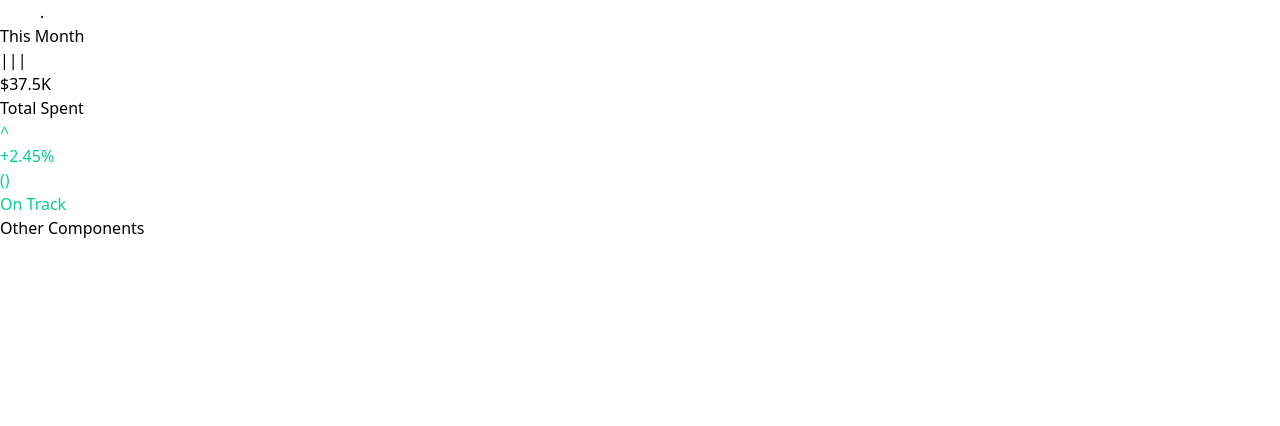
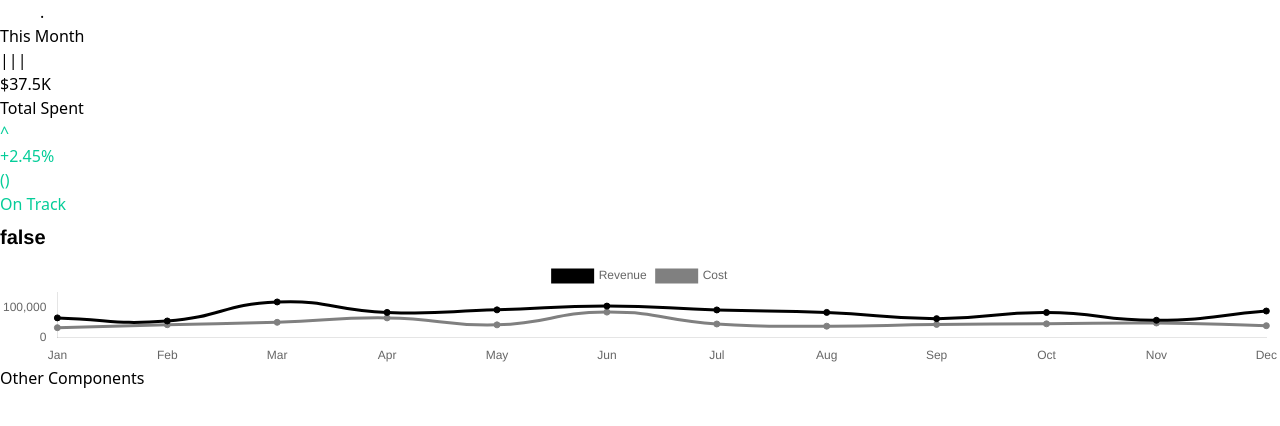
Before and after one commit to Okeke-Divine/eric-chart-repo, a React (Vite) app: page / in a window 1280 px wide. Shown: the top 426 px of the page. Built offline with nearby package versions, Linux system fonts and the light colour scheme.

Commit message:
Created the line chart

```diff
--- a/src/components/chart.tsx
+++ b/src/components/chart.tsx
@@ -1,48 +1,17 @@
 // import {Chart as ChartJs, default}
-import { Line } from 'react-chartjs-2';
+import { Chart as ChartJs, defaults } from "chart.js/auto";
+import { Line } from "react-chartjs-2";
+import sourceData from "../data/sourceData.json";
 
-const data = {
-  labels: ['January', 'February', 'March', 'April', 'May', 'June', 'July'],
-  datasets: [
-    {
-      label: 'My First dataset',
-      fill: false,
-      lineTension: 0.1,
-      backgroundColor: 'rgba(75,192,192,0.4)',
-      borderColor: 'rgba(75,192,192,1)',
-      borderCapStyle: 'butt',
-      borderDash: [],
-      borderDashOffset: 0.0,
-      borderJoinStyle: 'miter',
-      pointBorderColor: 'rgba(75,192,192,1)',
-      pointBackgroundColor: '#fff',
-      pointBorderWidth: 1,
-      pointHoverRadius: 5,
-      pointHoverBackgroundColor: 'rgba(75,192,192,1)',
-      pointHoverBorderColor: 'rgba(220,220,220,1)',
-      pointHoverBorderWidth: 2,
-      pointRadius: 1,
-      pointHitRadius: 10,
-      data: [65, 59, 80, 81, 56, 55, 40]
-    }
-  ]
-};
+defaults.maintainAspectRatio = false;
+defaults.responsive = true;
 
+defaults.plugins.title.display = true;
+defaults.plugins.title.align = "start";
+defaults.plugins.title.font.size = 20;
+defaults.plugins.title.color = "black";
 
-const options = {
-  scales: {
-    yAxes: [
-      {
-        ticks: {
-          beginAtZero: true
-        }
-      }
-    ]
-  }
-};
-
-
-export default function ChartComponent() {
+function ChartComponent() {
   return (
     <>
       <div className="bg-white p-10 rounded-2xl shadow-md">
@@ -55,10 +24,10 @@ export default function ChartComponent() {
           </div>
           <div>|||</div>
         </div>
-        <div className="flex mt-5">
-          <div className="w-1/4">
+        <div className="block md:flex mt-5 flex-wrap">
+          <div className="w-full md:w-1/4">
             <div className="text-4xl font-bold">$37.5K</div>
-            <div className="flex justify-between items-center">
+            <div className="flex justify-between items-center flex-wrap">
               <div className="text-gray-400">Total Spent</div>
               <div className="cs-text-green font-semibold flex gap-x-2 items-center">
                 <div>^</div>
@@ -70,11 +39,56 @@ export default function ChartComponent() {
               <div>On Track</div>
             </div>
           </div>
-          <div className="w-3/4">
-            {/*<Line data={data} options={options} />*/}
+          <div className="mt-2 md:mt-0 w-full md:w-3/4">
+            {/* chart */}
+            <Line
+              data={{
+                labels: sourceData.map((data) => data.label),
+                datasets: [
+                  {
+                    label: "Revenue",
+                    data: sourceData.map((data) => data.revenue),
+                    backgroundColor: "black",
+                    borderColor: "black",
+                  },
+                  {
+                    label: "Cost",
+                    data: sourceData.map((data) => data.cost),
+                    backgroundColor: "gray",
+                    borderColor: "gray",
+                  },
+                ],
+              }}
+              options={{
+                elements: {
+                  line: {
+                    tension: 0.5,
+                  },
+                },
+                plugins: {
+                  title: {
+                    text: false,
+                  },
+                },
+                scales: {
+                  x: {
+                    grid: {
+                      display: false,
+                    },
+                  },
+                  y: {
+                    grid: {
+                      display: false,
+                    },
+                  },
+                },
+              }}
+            />
           </div>
         </div>
       </div>
     </>
   );
 }
+
+export default ChartComponent;
--- /dev/null
+++ b/src/data/sourceData.json
@@ -0,0 +1,62 @@
+[
+  {
+    "label": "Jan",
+    "revenue": 64854,
+    "cost": 32652
+  },
+  {
+    "label": "Feb",
+    "revenue": 54628,
+    "cost": 42393
+  },
+  {
+    "label": "Mar",
+    "revenue": 117238,
+    "cost": 50262
+  },
+  {
+    "label": "Apr",
+    "revenue": 82830,
+    "cost": 64731
+  },
+  {
+    "label": "May",
+    "revenue": 91208,
+    "cost": 41893
+  },
+  {
+    "label": "Jun",
+    "revenue": 103609,
+    "cost": 83809
+  },
+  {
+    "label": "Jul",
+    "revenue": 90974,
+    "cost": 44772
+  },
+  {
+    "label": "Aug",
+    "revenue": 82919,
+    "cost": 37590
+  },
+  {
+    "label": "Sep",
+    "revenue": 62407,
+    "cost": 43349
+  },
+  {
+    "label": "Oct",
+    "revenue": 82528,
+    "cost": 45324
+  },
+  {
+    "label": "Nov",
+    "revenue": 56979,
+    "cost": 47978
+  },
+  {
+    "label": "Dec",
+    "revenue": 87436,
+    "cost": 39175
+  }
+]
```
